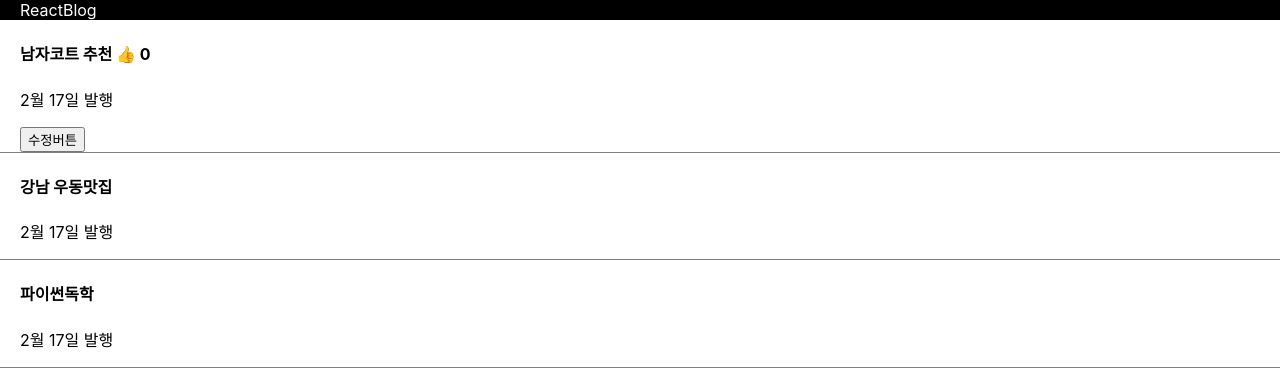
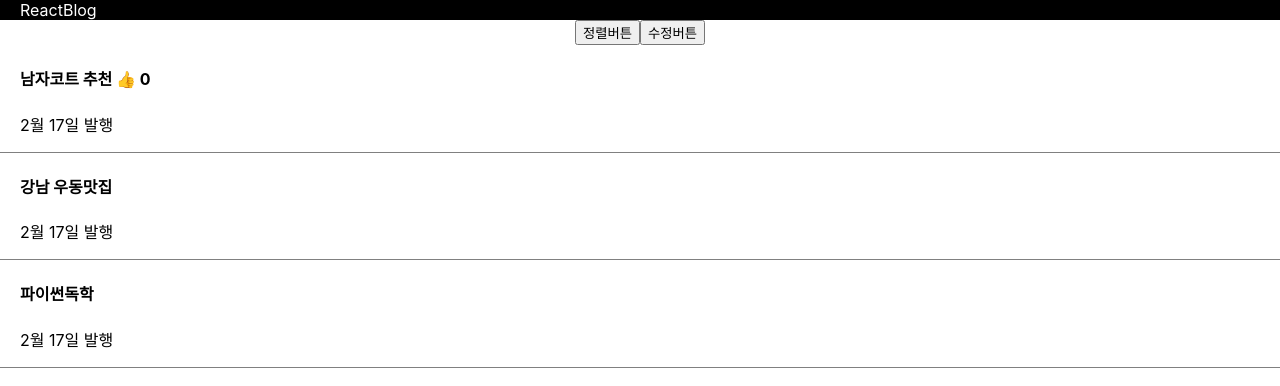
Before and after one commit to ynurr/a-react-blog, a React (Create React App) app: page / in a window 1280 px wide. Shown: the top 386 px of the page. Built offline with nearby package versions, Linux system fonts and the light colour scheme.

Commit message:
array/object state 변경하기

```diff
--- a/src/App.js
+++ b/src/App.js
@@ -15,10 +15,22 @@ function App() {
       <div className="black-nav">
         <div>ReactBlog</div>
       </div>
+
+      <button onClick={()=>{
+        let copy = [...글제목];
+        copy.sort();
+        글제목변경(copy);
+      }}>정렬버튼</button>
+
+      <button onClick={()=>{
+        let copy = [...글제목]; // array와 object를 다룰 때는 원본을 보존하는 것이 좋다.
+        copy[0] = '여자코트 추천';
+        글제목변경(copy);
+      }}>수정버튼</button>
+
       <div className="list">
         <h4>{글제목[0]} <span onClick={()=>{ 따봉변경(따봉+1) }}>👍</span> {따봉} </h4>
         <p>2월 17일 발행</p>
-        <button onClick={()=>{ 글제목변경(['여자코트 추천', '강남 우동맛집', '파이썬독학']) }}>수정버튼</button>
       </div>
       <div className="list">
         <h4>{글제목[1]}</h4>
```
